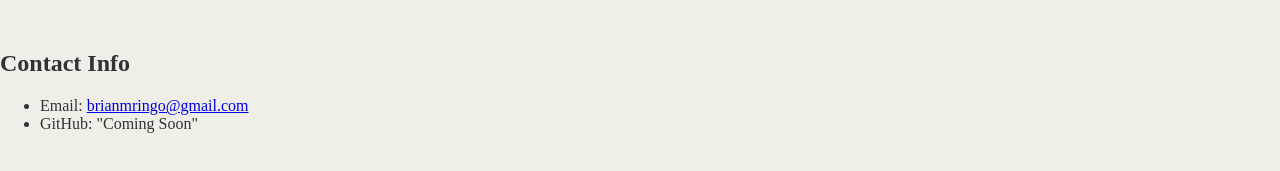
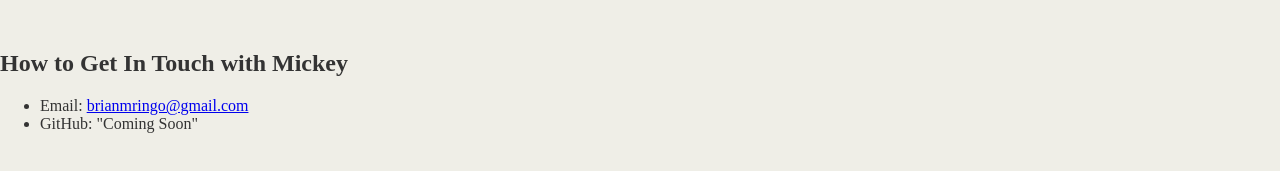
Before and after one commit to brianmringo/meeses, a plain HTML site: page Index.html in a window 1280 px wide. Shown: the part 359-530 px from the top of the page. Drawn offline with Linux system fonts and the light colour scheme.

Commit message:
more edits

```diff
--- a/Index.html
+++ b/Index.html
@@ -10,7 +10,7 @@
     <p>This is Mickey the Moose. He is a true moose! He is a good Moose.
     </p>
     <br>
-    <h2 id="contactInfo">Contact Info</h2>
+    <h2 id="contactInfo">How to Get In Touch with Mickey</h2>
     <ul>
         <li>Email: <a href="mickeymoose@gmail.com">brianmringo@gmail.com</a></li>
         <li>GitHub: "Coming Soon"
```
